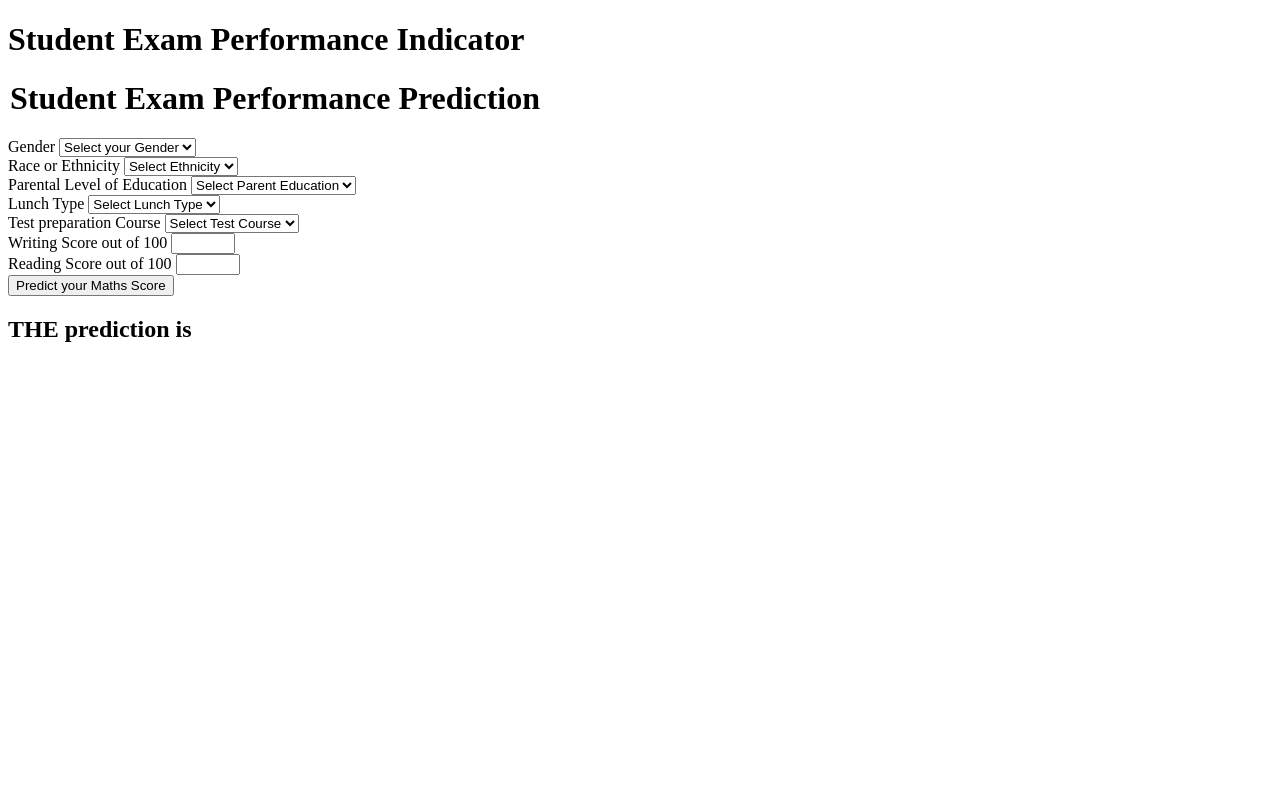
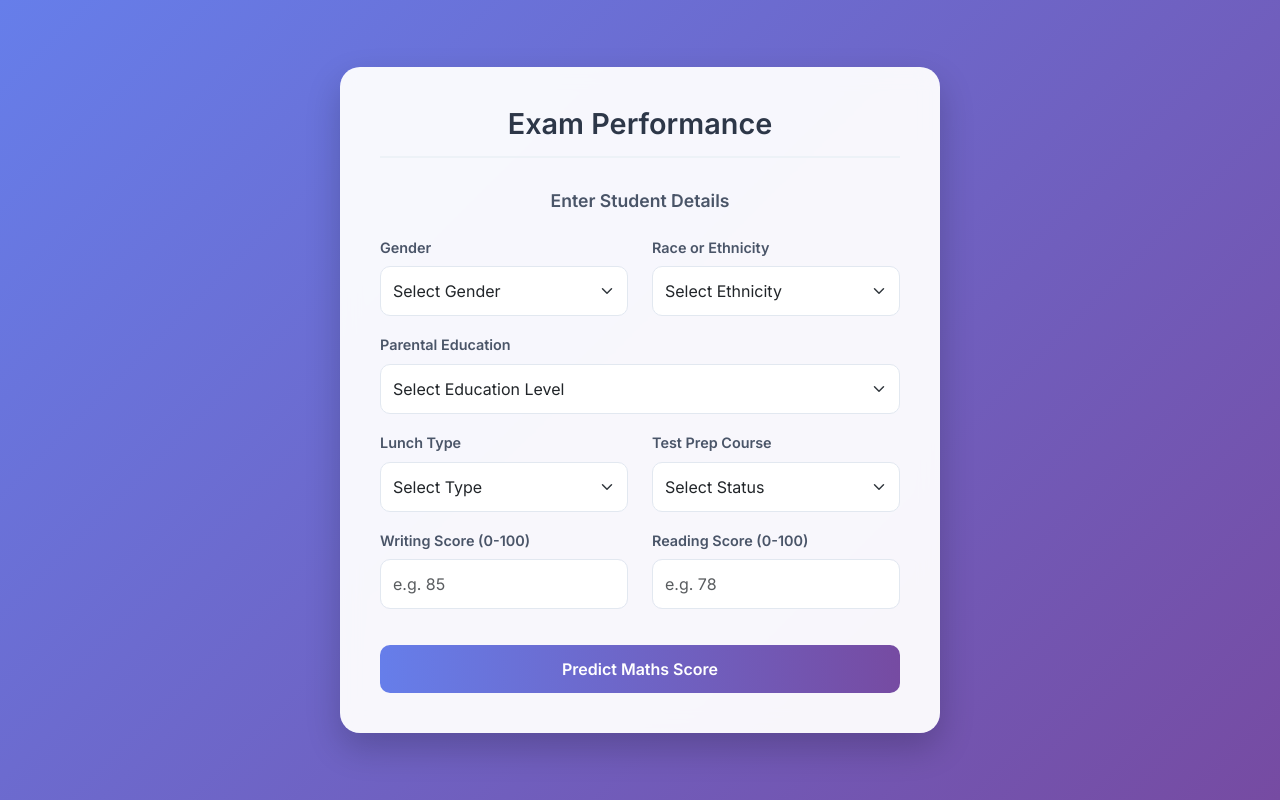
Before and after one commit to kashifkarim88/MachineLearnigPipeline, a FastAPI app: page /predictdata in a window 1280 px wide. Run offline with FastAPI, Linux system fonts and the light colour scheme; parts of the project's set-up code (start-up, migrations or seed data) failed here and were passed over.

Commit message:
Layout Updated

```diff
--- a/templates/home.html
+++ b/templates/home.html
@@ -1,28 +1,130 @@
 <!DOCTYPE html>
-<html>
+<html lang="en">
+
+<head>
+    <meta charset="UTF-8">
+    <meta name="viewport" content="width=device-width, initial-scale=1.0">
+    <title>Student Performance Predictor</title>
+    <link href="https://cdn.jsdelivr.net/npm/bootstrap@5.3.0/dist/css/bootstrap.min.css" rel="stylesheet">
+    <link href="https://fonts.googleapis.com/css2?family=Inter:wght@300;400;600&display=swap" rel="stylesheet">
+
+    <style>
+        body {
+            background: linear-gradient(135deg, #667eea 0%, #764ba2 100%);
+            font-family: 'Inter', sans-serif;
+            min-height: 100vh;
+            display: flex;
+            align-items: center;
+            justify-content: center;
+            padding: 20px;
+        }
+
+        .login-card {
+            background: rgba(255, 255, 255, 0.95);
+            backdrop-filter: blur(10px);
+            border-radius: 20px;
+            box-shadow: 0 15px 35px rgba(0, 0, 0, 0.2);
+            padding: 40px;
+            width: 100%;
+            max-width: 600px;
+        }
+
+        h1 {
+            color: #2d3748;
+            font-weight: 700;
+            font-size: 1.8rem;
+            margin-bottom: 30px;
+            text-align: center;
+            border-bottom: 2px solid #edf2f7;
+            padding-bottom: 15px;
+        }
+
+        legend {
+            font-size: 1.1rem;
+            color: #4a5568;
+            font-weight: 600;
+            margin-bottom: 20px;
+            display: block;
+            text-align: center;
+        }
+
+        .form-label {
+            font-weight: 600;
+            color: #4a5568;
+            font-size: 0.9rem;
+        }
+
+        .form-control,
+        .form-select {
+            border-radius: 10px;
+            border: 1px solid #e2e8f0;
+            padding: 12px;
+            transition: all 0.3s ease;
+        }
+
+        .form-control:focus {
+            border-color: #667eea;
+            box-shadow: 0 0 0 3px rgba(102, 126, 234, 0.2);
+        }
+
+        .btn-primary {
+            background: linear-gradient(to right, #667eea, #764ba2);
+            border: none;
+            border-radius: 10px;
+            padding: 12px;
+            font-weight: 600;
+            width: 100%;
+            margin-top: 20px;
+            transition: transform 0.2s ease;
+        }
+
+        .btn-primary:hover {
+            transform: translateY(-2px);
+            box-shadow: 0 5px 15px rgba(118, 75, 162, 0.4);
+        }
+
+        .result-box {
+            margin-top: 30px;
+            padding: 20px;
+            background: #f8fafc;
+            border-radius: 15px;
+            text-align: center;
+            border: 1px dashed #cbd5e0;
+        }
+
+        .result-text {
+            color: #2d3748;
+            font-weight: 700;
+            margin: 0;
+        }
+
+        .score-highlight {
+            color: #764ba2;
+            font-size: 1.5rem;
+        }
+    </style>
+</head>
 
 <body>
-    <div class="login">
-        <h1>Student Exam Performance Indicator</h1>
+    <div class="login-card">
+        <h1>Exam Performance</h1>
 
-        <!-- FASTAPI FORM ACTION -->
         <form action="/predictdata" method="post">
-            <h1>
-                <legend>Student Exam Performance Prediction</legend>
-            </h1>
+            <legend>Enter Student Details</legend>
 
-            <div class="mb-3">
+            <div class="row">
+                <div class="col-md-6 mb-3">
                     <label class="form-label">Gender</label>
-                <select class="form-control" name="gender" required>
-                    <option selected disabled value="">Select your Gender</option>
+                    <select class="form-select" name="gender" required>
+                        <option selected disabled value="">Select Gender</option>
                         <option value="male">Male</option>
                         <option value="female">Female</option>
                     </select>
                 </div>
 
-            <div class="mb-3">
+                <div class="col-md-6 mb-3">
                     <label class="form-label">Race or Ethnicity</label>
-                <select class="form-control" name="ethnicity" required>
+                    <select class="form-select" name="ethnicity" required>
                         <option selected disabled value="">Select Ethnicity</option>
                         <option value="group A">Group A</option>
                         <option value="group B">Group B</option>
@@ -31,56 +133,64 @@
                         <option value="group E">Group E</option>
                     </select>
                 </div>
+            </div>
 
             <div class="mb-3">
-                <label class="form-label">Parental Level of Education</label>
-                <select class="form-control" name="parental_level_of_education" required>
-                    <option selected disabled value="">Select Parent Education</option>
-                    <option value="associate's degree">associate's degree</option>
-                    <option value="bachelor's degree">bachelor's degree</option>
-                    <option value="high school">high school</option>
-                    <option value="master's degree">master's degree</option>
-                    <option value="some college">some college</option>
-                    <option value="some high school">some high school</option>
+                <label class="form-label">Parental Education</label>
+                <select class="form-select" name="parental_level_of_education" required>
+                    <option selected disabled value="">Select Education Level</option>
+                    <option value="associate's degree">Associate's Degree</option>
+                    <option value="bachelor's degree">Bachelor's Degree</option>
+                    <option value="high school">High School</option>
+                    <option value="master's degree">Master's Degree</option>
+                    <option value="some college">Some College</option>
+                    <option value="some high school">Some High School</option>
                 </select>
             </div>
 
-            <div class="mb-3">
+            <div class="row">
+                <div class="col-md-6 mb-3">
                     <label class="form-label">Lunch Type</label>
-                <select class="form-control" name="lunch" required>
-                    <option selected disabled value="">Select Lunch Type</option>
-                    <option value="free/reduced">free/reduced</option>
-                    <option value="standard">standard</option>
+                    <select class="form-select" name="lunch" required>
+                        <option selected disabled value="">Select Type</option>
+                        <option value="free/reduced">Free/Reduced</option>
+                        <option value="standard">Standard</option>
                     </select>
                 </div>
 
-            <div class="mb-3">
-                <label class="form-label">Test preparation Course</label>
-                <select class="form-control" name="test_preparation_course" required>
-                    <option selected disabled value="">Select Test Course</option>
+                <div class="col-md-6 mb-3">
+                    <label class="form-label">Test Prep Course</label>
+                    <select class="form-select" name="test_preparation_course" required>
+                        <option selected disabled value="">Select Status</option>
                         <option value="none">None</option>
                         <option value="completed">Completed</option>
                     </select>
                 </div>
-
-            <div class="mb-3">
-                <label class="form-label">Writing Score out of 100</label>
-                <input class="form-control" type="number" name="reading_score" min="0" max="100" />
             </div>
 
-            <div class="mb-3">
-                <label class="form-label">Reading Score out of 100</label>
-                <input class="form-control" type="number" name="writing_score" min="0" max="100" />
+            <div class="row">
+                <div class="col-md-6 mb-3">
+                    <label class="form-label">Writing Score (0-100)</label>
+                    <input class="form-control" type="number" name="reading_score" min="0" max="100"
+                        placeholder="e.g. 85" required />
                 </div>
 
-            <div class="mb-3">
-                <input class="btn btn-primary" type="submit" value="Predict your Maths Score" />
+                <div class="col-md-6 mb-3">
+                    <label class="form-label">Reading Score (0-100)</label>
+                    <input class="form-control" type="number" name="writing_score" min="0" max="100"
+                        placeholder="e.g. 78" required />
                 </div>
+            </div>
+
+            <button class="btn btn-primary" type="submit">Predict Maths Score</button>
         </form>
 
-        <h2>
-            THE prediction is {{ results }}
-        </h2>
+        {% if results %}
+        <div class="result-box">
+            <p class="result-text">Predicted Maths Score: <span class="score-highlight">{{ "%.2f"|format(results)
+                    }}</span></p>
+        </div>
+        {% endif %}
     </div>
 </body>
 
```
Lines whose indentation alone changed are shown as unchanged.
